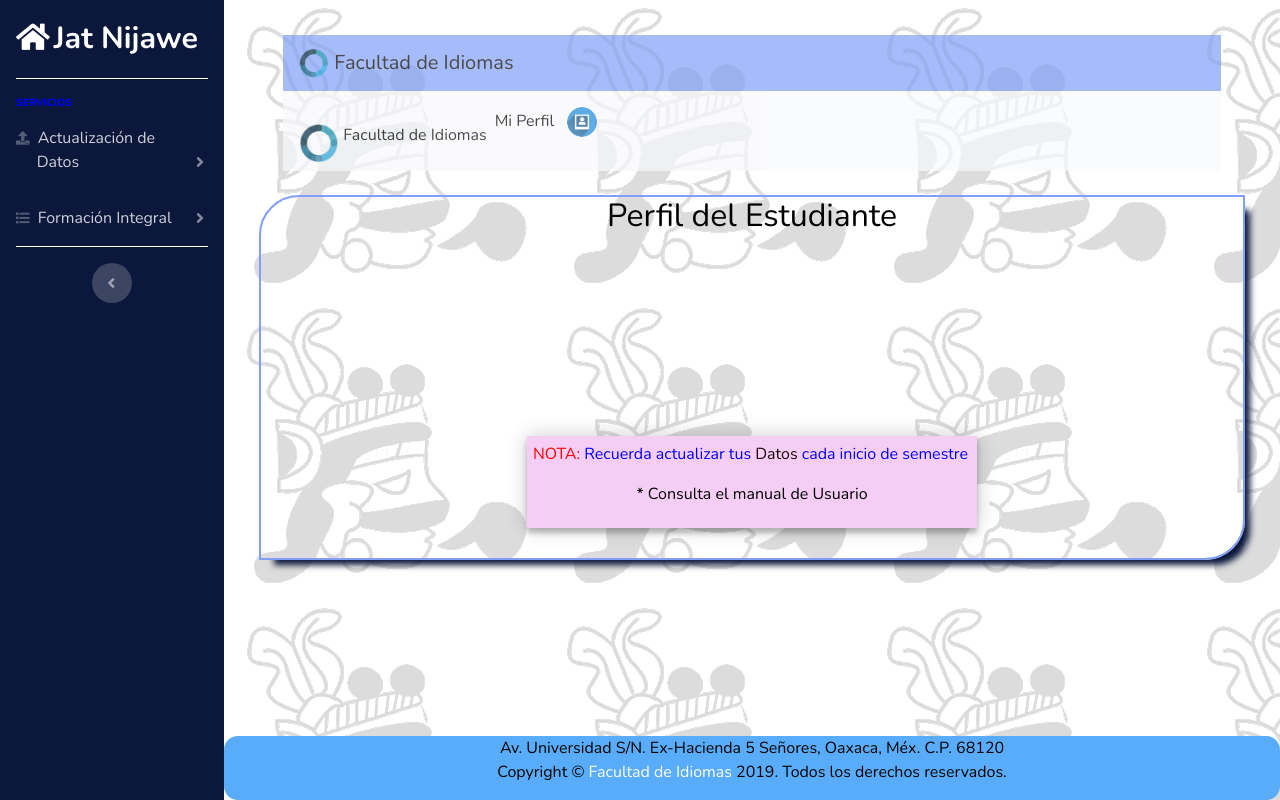
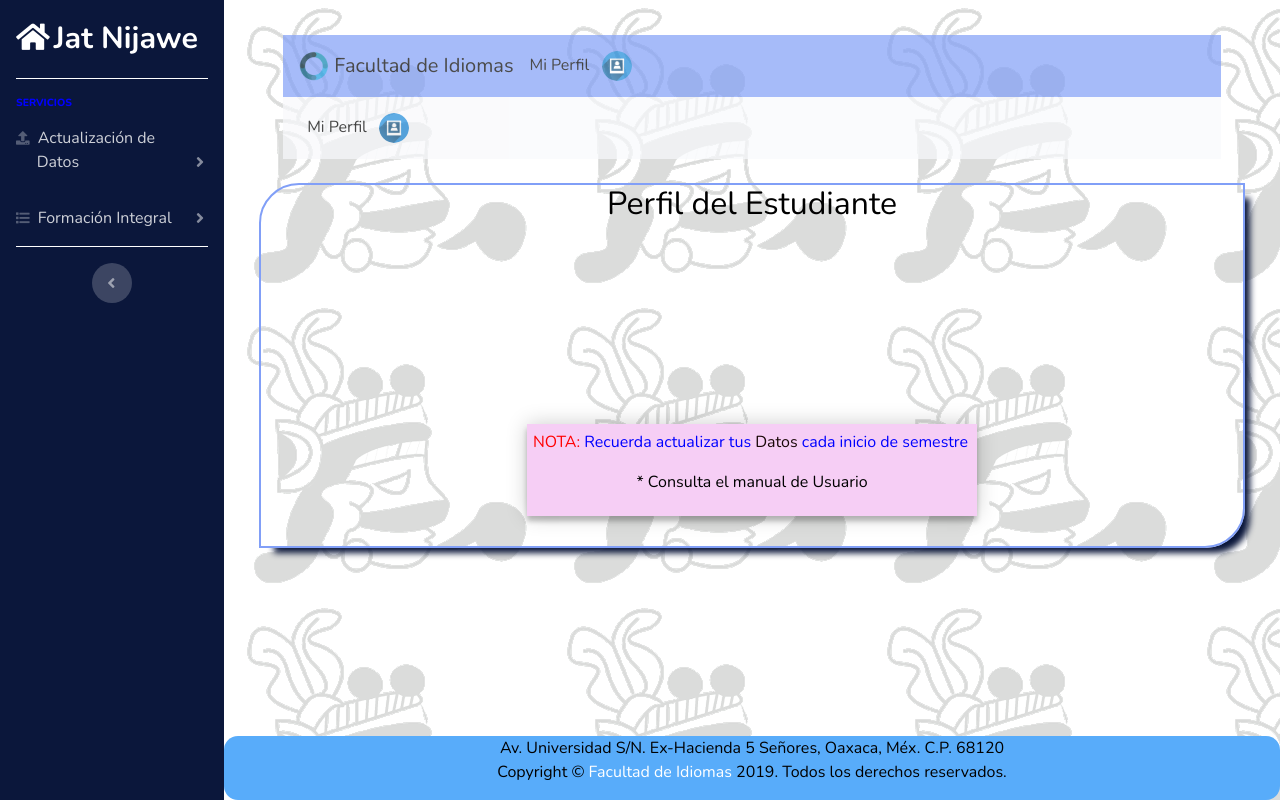
Before and after one commit to jorge-luis92/jatnijawe_idiomas, a Laravel app: page /home_estudiante in a window 1280 px wide. Run offline with Laravel 8, Linux system fonts and the light colour scheme.

Commit message:
Update plantilla_estudiante.blade.php

```diff
--- a/resources/views/layouts/plantilla_estudiante.blade.php
+++ b/resources/views/layouts/plantilla_estudiante.blade.php
@@ -82,19 +82,36 @@
             <img src="logo.ico" width="30" height="30" class="d-inline-block align-top" alt="">
             Facultad de Idiomas
           </a>
+          <ul class="navbar-nav mr-auto">
+
+            <div class="topbar-divider d-none d-sm-block"></div>
+
+            <!-- Nav Item - User Information -->
+            <li class="nav-item dropdown">
+              <a class="nav-link" href="#" id="userDropdown" role="button" data-toggle="dropdown" aria-haspopup="true" aria-expanded="false">
+                <span style="color: #000000">Mi Perfil &nbsp;</span>
+                <img class="img-profile rounded-circle" style="width:30px; height: 30px;" src="image/foto.png">
+              </a>
+              <!-- Dropdown - User Information -->
+              <div class="dropdown-menu dropdown-menu-right shadow animated--grow-in" aria-labelledby="userDropdown">
+                  <a class="dropdown-item" href="#">
+                  <i class="fas fa-cogs fa-sm fa-fw mr-2 text-black-400"></i>
+                  Configuración
+                </a>
+                <div class="dropdown-divider"></div>
+                <a class="dropdown-item" href="#" data-toggle="modal" data-target="#logoutModal">
+                  <i class="fas fa-sign-out-alt fa-sm fa-fw mr-2 text-black-400"></i>
+                  Cerrar Sesión
+                </a>
+              </div>
+            </li>
+
+          </ul>
   </nav>
         <nav class="navbar navbar-expand-lg navbar-light bg-light" style="opacity: 0.7;filter:alpha(opacity=5);background-color: #819FF7;">
-          <!-- Sidebar Toggle (Topbar) -->
-          <button id="sidebarToggleTop" class="btn btn-link d-md-none rounded-circle mr-3">
-            <i class="fa fa-bars"></i>
-          </button>
+
           <!-- Topbar Navbar -->
           <ul class="navbar-nav mr-auto">
-            <a style="color: #000000">
-            </br>
-                <img src="logo.ico" width="40" height="40" class="d-inline-block align-top" alt="">
-                Facultad de Idiomas
-            </a>
 
             <div class="topbar-divider d-none d-sm-block"></div>
 
```
